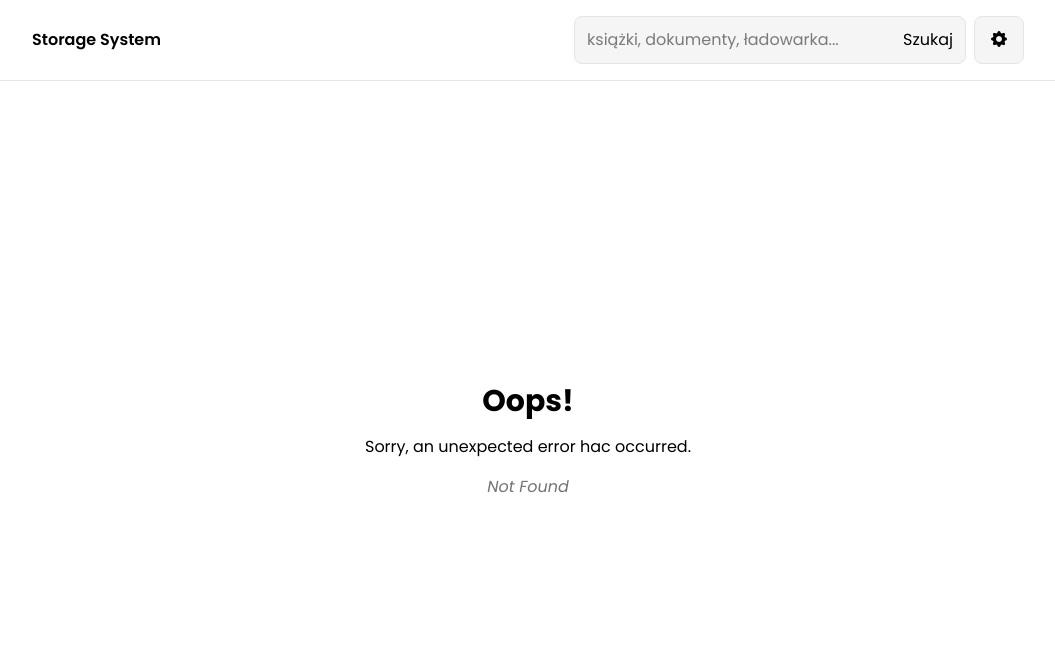
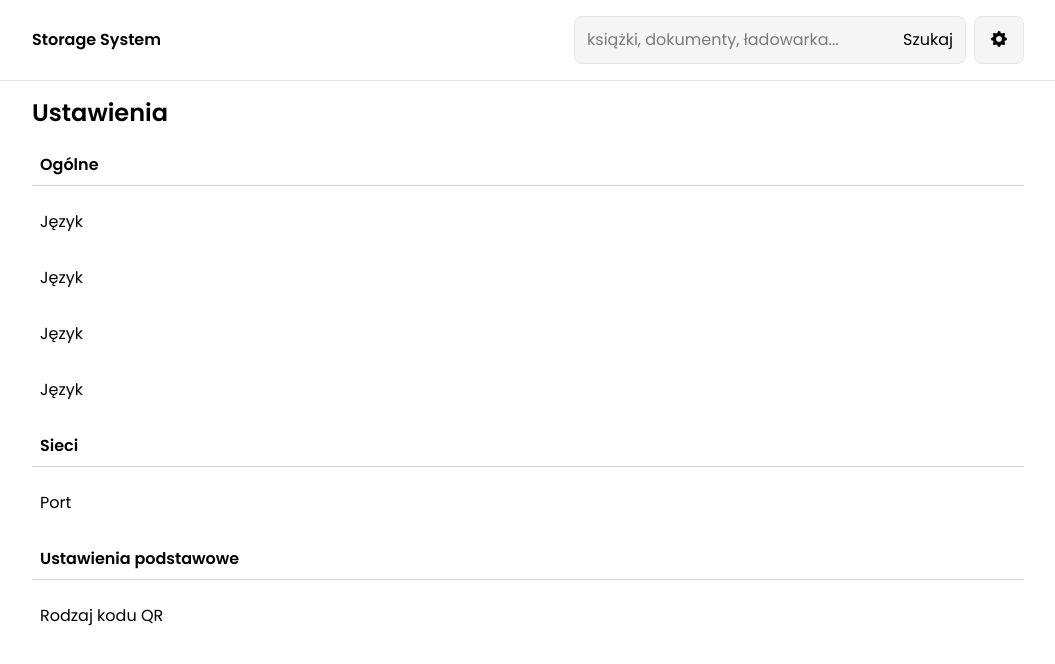
Before and after one commit to MrWoodsman/storage_system, a React (Vite) app in the folder frontend/: page /settings in a window 1280 px wide. Before the commit this address had no page. Shown: the top 664 px of the page, without its empty margins (112-1167 px from the left). Built offline with nearby package versions, Linux system fonts and the light colour scheme.

Commit message:
Utworznie page ustawień / podstawowa struktura ustawień

```diff
--- a/frontend/src/App.jsx
+++ b/frontend/src/App.jsx
@@ -4,6 +4,7 @@ import { Homepage } from "./pages/Homepage";
 import { Boxespage } from "./pages/Boxespage"; // Poprawiono "Boxespage" na "BoxesPage"
 import { Itemspage } from "./pages/Itemspage";   // Poprawiono "Itemspage" na "ItemsPage"
 import { Errorpage } from "./pages/Errorpage";
+import { Settingspage } from "./pages/Settingspage";
 
 // Tworzenie routera
 const router = createBrowserRouter([
@@ -21,6 +22,10 @@ const router = createBrowserRouter([
     path: "/items",
     element: <Itemspage />,
   },
+  {
+    path: "/settings",
+    element: <Settingspage />,
+  },
 ]);
 
 function App() {
--- /dev/null
+++ b/frontend/src/pages/Settingspage.jsx
@@ -0,0 +1,43 @@
+// COMPONENTS
+import { Navbar } from "../components/Navbar"
+// ASSETS
+
+export const Settingspage = () => {
+    return (
+        <div className="page page-boxespage flex flex-col items-center h-dvh">
+            {/* NAVBAR */}
+            <Navbar />
+            {/* CONTENT */}
+            <div className="content max-w-5xl w-full flex flex-col gap-4 p-4 h-full">
+                <h1 className="font-semibold text-xl md:text-2xl inline-flex items-center gap-1">
+                    Ustawienia
+                </h1>
+                <SettignsLabel LabelText={"Ogólne"} />
+                <PropertyLabel PropertyName={"Język"} />
+                <PropertyLabel PropertyName={"Język"} />
+                <PropertyLabel PropertyName={"Język"} />
+                <PropertyLabel PropertyName={"Język"} />
+                <SettignsLabel LabelText={"Sieci"} />
+                <PropertyLabel PropertyName={"Port"} />
+                <SettignsLabel LabelText={"Ustawienia podstawowe"} />
+                <PropertyLabel PropertyName={"Rodzaj kodu QR"} />
+            </div>
+        </div>
+    )
+}
+
+const SettignsLabel = ({ LabelText }) => {
+    return (
+        <div className="border-b-[1px] border-neutral-300 p-2">
+            <h2 className="font-semibold text-base">{LabelText}</h2>
+        </div>
+    )
+}
+
+const PropertyLabel = ({ PropertyName }) => {
+    return (
+        <div className="p-2">
+            <h3 className="font-normal text-base">{PropertyName}</h3>
+        </div>
+    )
+}
```
